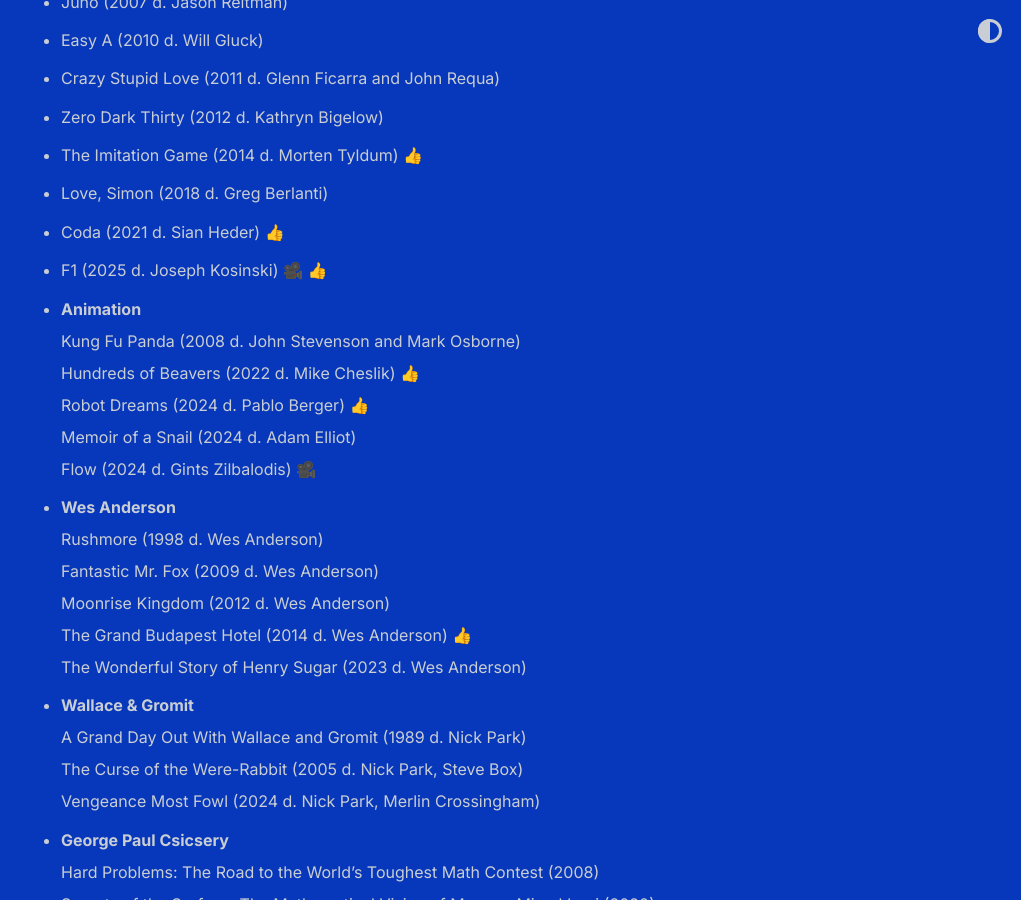
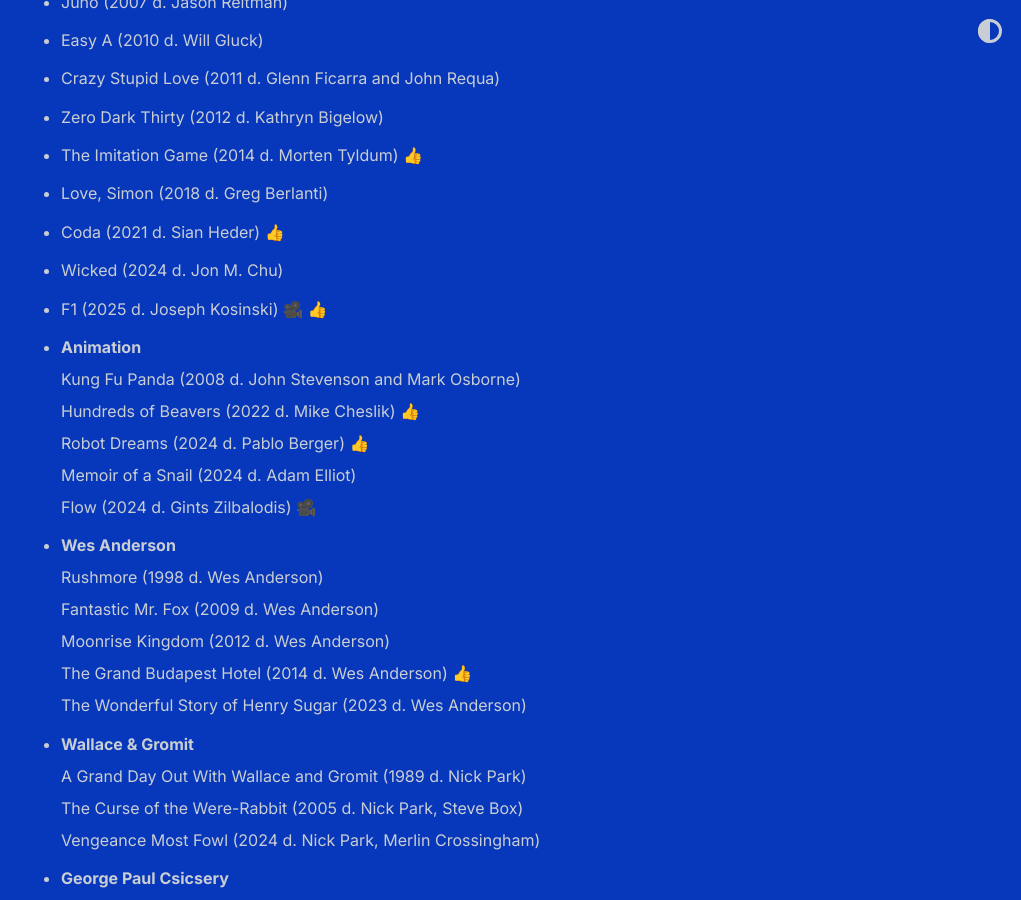
Before and after one commit to shihankanungo/shihankanungo.github.io, a Jekyll site: the page built from movies.md, in a window 1280 px wide and 900 px high, scrolled down 1704 px. Shown: the whole window, without its empty margins (259-1280 px from the left). Built offline with Jekyll 4.4.1, drawn with Linux system fonts in a browser that asks for light colours.

Commit message:
Update movies.md

```diff
--- a/movies.md
+++ b/movies.md
@@ -33,6 +33,7 @@
 - The Imitation Game (2014 d. Morten Tyldum) 👍
 - Love, Simon (2018 d. Greg Berlanti)
 - Coda (2021 d. Sian Heder) 👍
+- Wicked (2024 d. Jon M. Chu)
 - F1 (2025 d. Joseph Kosinski) 🎥 👍
 - **Animation** <br>
   Kung Fu Panda (2008 d. John Stevenson and Mark Osborne) <br>
```
